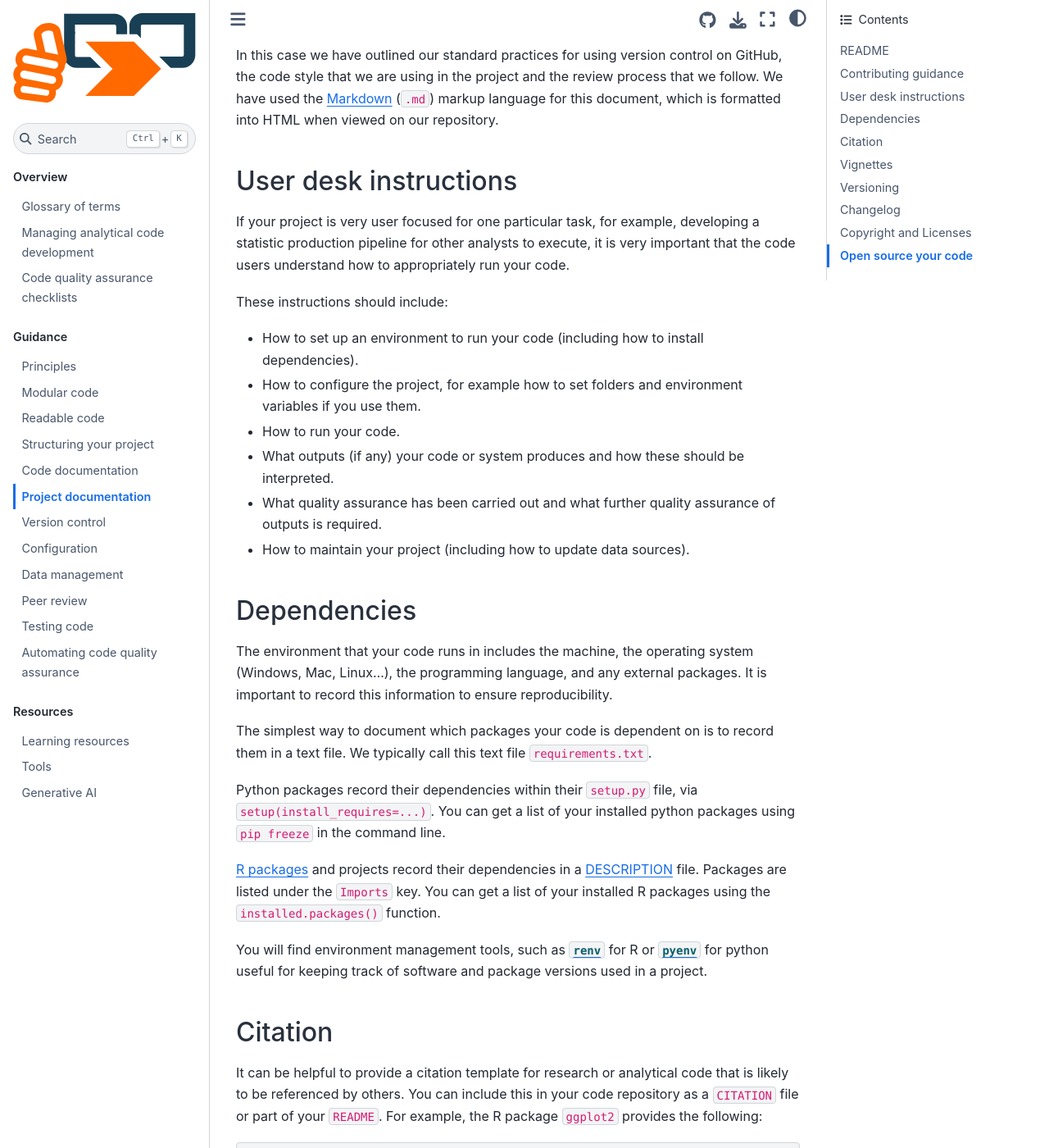
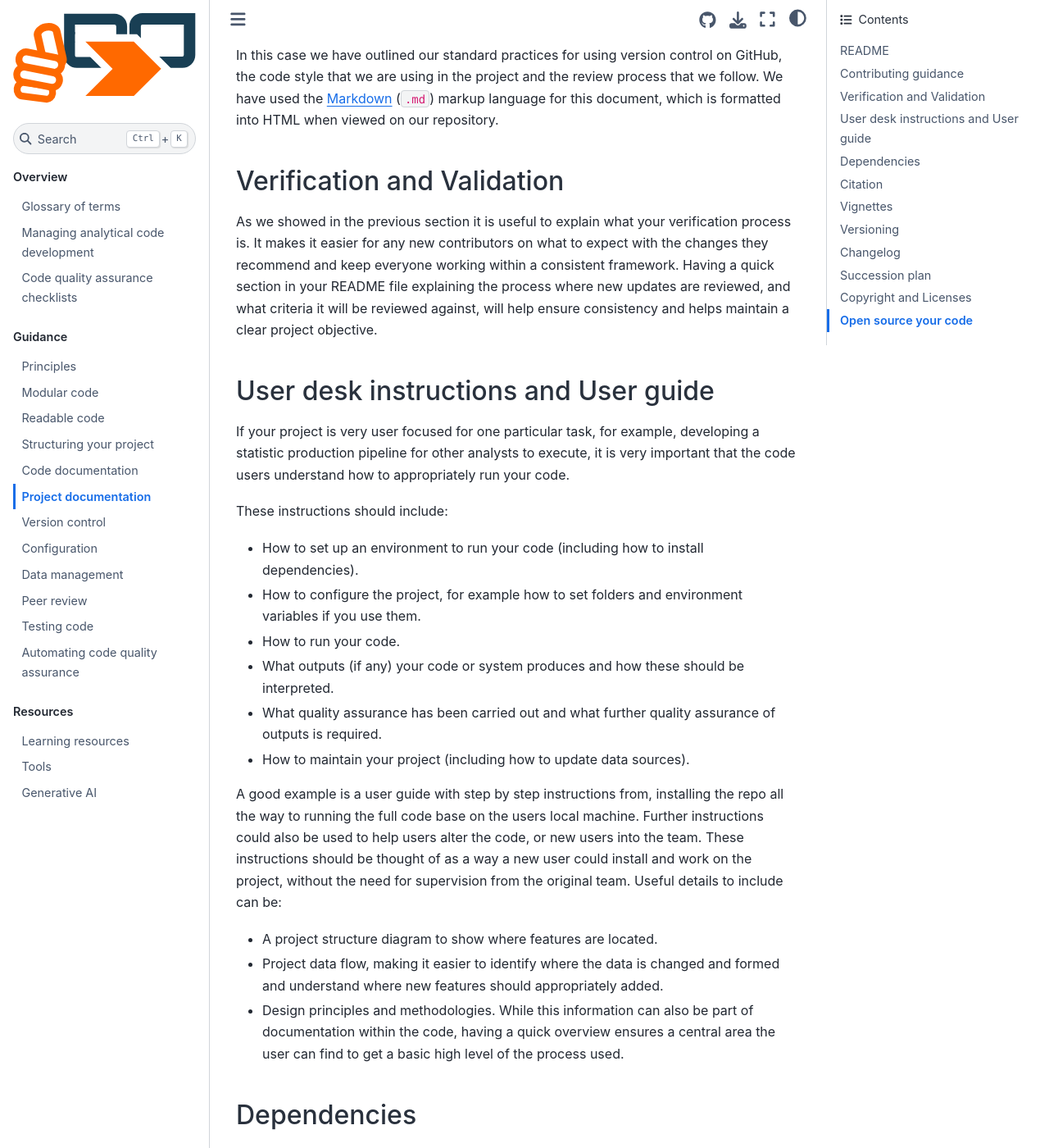
Before and after one commit to best-practice-and-impact/qa-of-code-guidance, a Jupyter Book: the page built from book/project_documentation.md, in a window 1280 px wide and 1400 px high, scrolled down 1852 px. Shown: the whole window at 82% size. Built offline with Jupyter Book 1.0.4 settings and Sphinx 7.4.7 and the Sphinx Book theme 1.1.4, drawn with Linux system fonts in a browser that asks for light colours; some of the changed text lies outside the part shown.

Commit message:
Updated project documentation
Updated the project documentation, based on the suggestions on the 254 ticket (and whiteboard), first draft while i check that the tone and style is correct.

```diff
--- a/book/project_documentation.md
+++ b/book/project_documentation.md
@@ -121,8 +121,15 @@ the code style that we are using in the project and the review process that we f
 We have used the [Markdown](https://daringfireball.net/projects/markdown/syntax) (`.md`) markup language for this document,
 which is formatted into HTML when viewed on our repository.
 
+## Verification and Validation
 
-## User desk instructions
+As we showed in the previous section it is useful to explain what your verification process is. It
+makes it easier for any new contributors on what to expect with the changes they recommend and
+keep everyone working within a consistent framework. Having a quick section in your README file
+explaining the process where new updates are reviewed, and what criteria it will be reviewed
+against, will help ensure consistency and helps maintain a clear project objective.
+
+## User desk instructions and User guide
 
 If your project is very user focused for one particular task,
 for example, developing a statistic production pipeline for other analysts to execute,
@@ -136,6 +143,20 @@ These instructions should include:
 - What outputs (if any) your code or system produces and how these should be interpreted.
 - What quality assurance has been carried out and what further quality assurance of outputs is required.
 - How to maintain your project (including how to update data sources).
+
+A good example is a user guide with step by step instructions from, installing the repo all the
+way to running the full code base on the users local machine.
+Further instructions could also be used to help users alter the code, or new users into the team.
+These instructions should be thought of as a way a new user could install and work on the project,
+without the need for supervision from the original team. Useful details to include can be:
+
+-	A project structure diagram to show where features are located.
+-	Project data flow, making it easier to identify where the data is changed and formed and
+understand where new features should appropriately added.
+-	Design principles and methodologies. While this information can also be part of documentation
+within the code, having a quick overview ensures a central area the user can find to get a basic
+high level of the process used.
+
 
 
 ## Dependencies
@@ -271,6 +292,13 @@ Your changelog can be in any format and should be associated with your code docu
 
 [keep a changelog](https://keepachangelog.com/en/1.0.0/) provides a simple but effective template for recording changes to your code.
 
+## Succession plan
+
+If you are expecting to hand over the project to a new team you should include a section with your
+documentation discussing the handover and objectives. In the short term it ensures any user
+understand who is currently working (and has the most current understanding) of the project. It
+also provides context to new changes within the project, objectives might be refined or changed
+explaining why new functionality has been added and why.
 
 ## Copyright and Licenses
 
```
